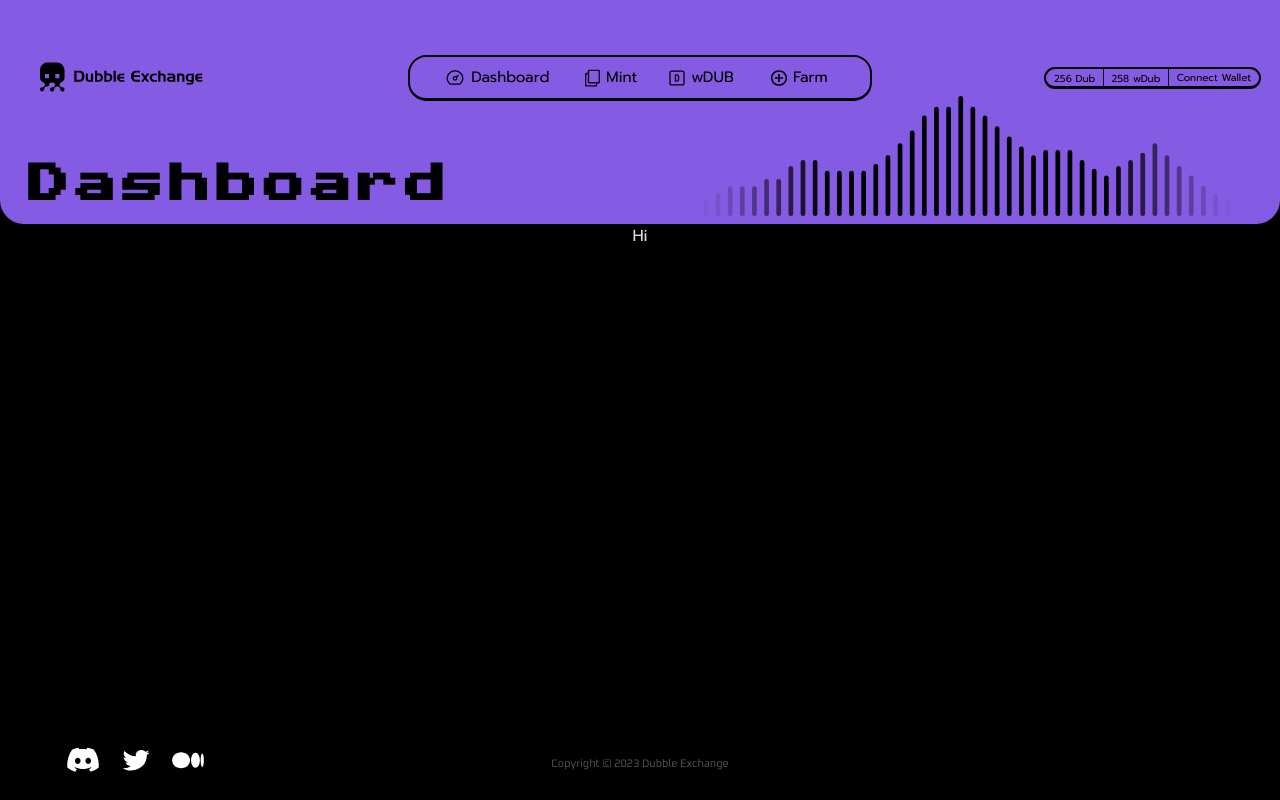
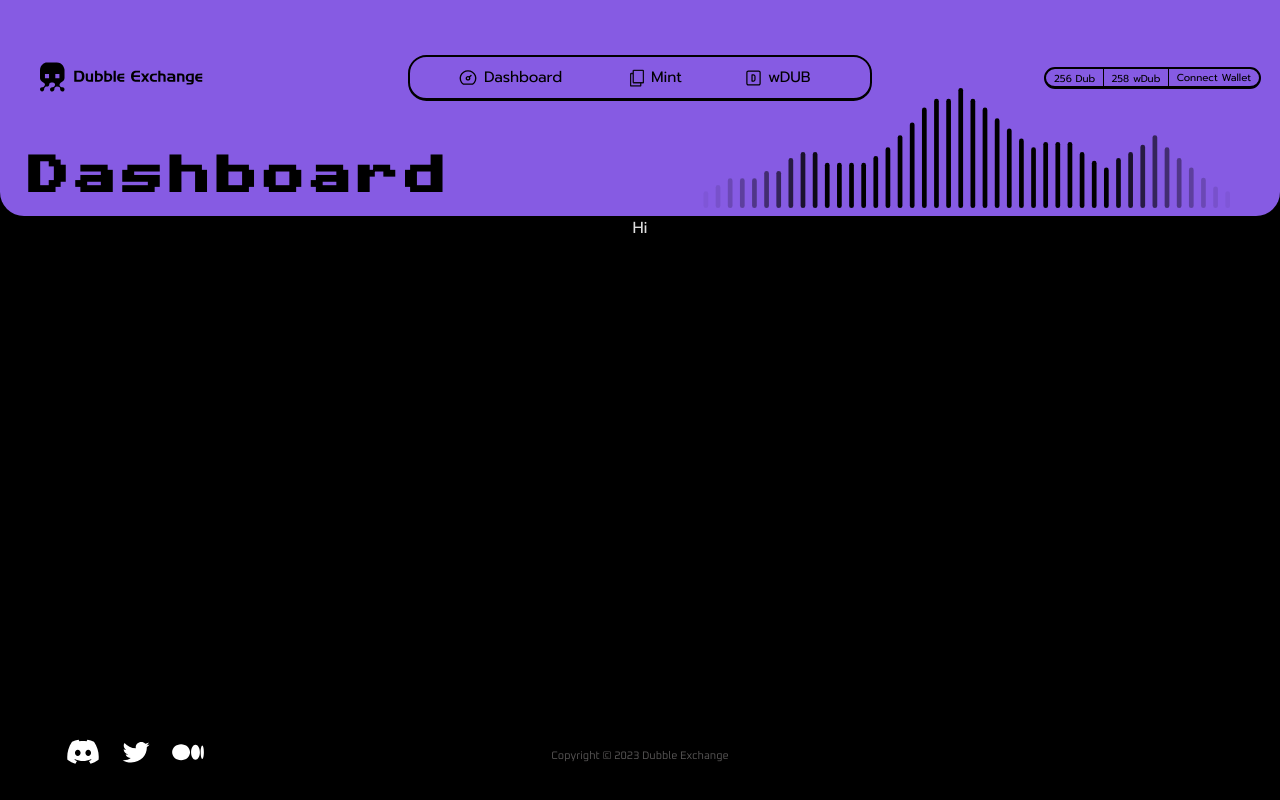
Before and after one commit to noname6022/Dubble-dapp, a React (Vite) app: page / in a window 1280 px wide. Built offline with nearby package versions, Linux system fonts and the light colour scheme.

Commit message:
header fix

```diff
--- a/src/App.css
+++ b/src/App.css
@@ -4,3 +4,8 @@
   padding: 0;
   text-align: center;
 }
+
+.App{
+  display: grid;
+  grid-template-rows: 16vmin;
+}
--- a/src/Components/Header.jsx
+++ b/src/Components/Header.jsx
@@ -17,7 +17,7 @@ export const Header = () => {
       <Link to="/" className='LinkContainer'><img src={DashboardIcon} className='DashboardIcon'/> Dashboard</Link>
       <Link to="/Mint" className='LinkContainer'><img src={MintIcon} className='MintIcon'/>Mint</Link>
       <Link to="/wDub" className='LinkContainer'><img src={WDubIcon} className='WDubIcon'/>wDUB</Link>
-      <Link to="/Farm" className='LinkContainer'><img src={FarmIcon} className='FarmIcon'/>Farm</Link>
+     {/*  <Link to="/Farm" className='LinkContainer'><img src={FarmIcon} className='FarmIcon'/>Farm</Link>*/}
       </div>
       <div className='BalanceWrapper'>
       <div className='BalanceContainer'>
--- a/src/Components/styles/Header.css
+++ b/src/Components/styles/Header.css
@@ -17,7 +17,8 @@
 
 .HeaderLinks{
     display: grid;
-    grid-template-columns: 13.8vw 3.8vw 10.3vw 5vw;
+    /*grid-template-columns: 13.8vw 3.8vw 10.3vw 5vw;*/
+    grid-template-columns: 15.8vw 6.8vw 12.3vw;
     height: 5.1vmin;
     width: 36vw;
     border: black solid 0.17vw;
```
